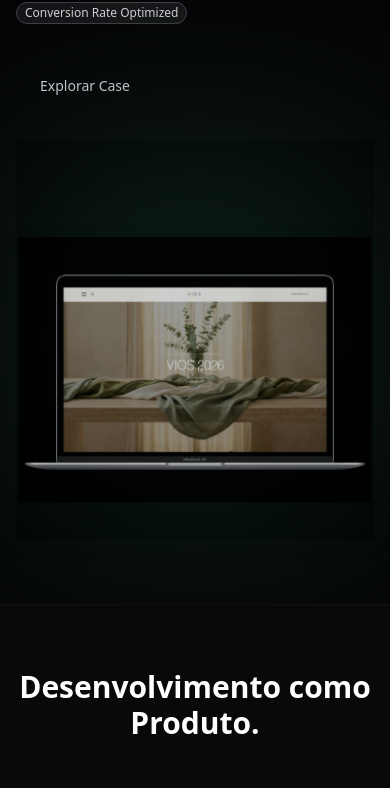
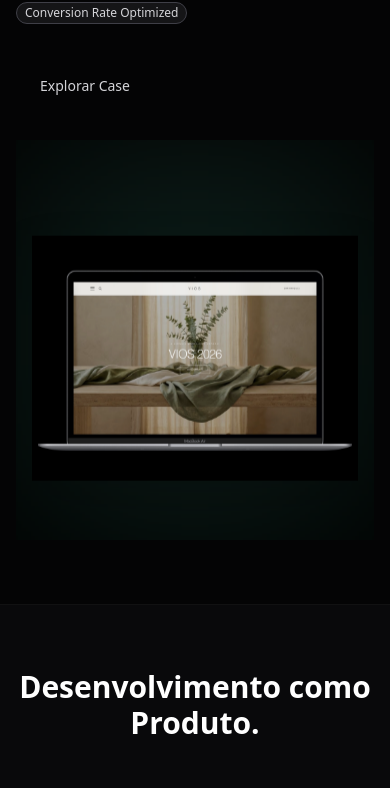
Before and after one commit to gaholiveira/godev-studio, a Next.js app: page / in a window 390 px wide. Shown: the part 1576-2364 px from the top of the page. Built offline with nearby package versions, Linux system fonts and the light colour scheme.

Commit message:
CTA ajustado

```diff
--- a/src/app/globals.css
+++ b/src/app/globals.css
@@ -216,6 +216,28 @@
     transform: scale(0.95);
     transition: transform 0.1s ease-out;
   }
+
+  /* Otimizações para WebViews (Instagram, Facebook, etc.) */
+  .backface-hidden {
+    backface-visibility: hidden;
+    -webkit-backface-visibility: hidden;
+    transform: translate3d(0, 0, 0);
+    -webkit-transform: translate3d(0, 0, 0);
+  }
+
+  .transform-gpu {
+    transform: translate3d(0, 0, 0);
+    -webkit-transform: translate3d(0, 0, 0);
+    will-change: transform;
+  }
+
+  /* Prevenir mudanças de tamanho durante scroll em WebViews */
+  @media (max-width: 768px) {
+    img {
+      image-rendering: -webkit-optimize-contrast;
+      image-rendering: crisp-edges;
+    }
+  }
 }
 
 /* Grid Pattern Background */
--- a/src/components/features/home/cta.tsx
+++ b/src/components/features/home/cta.tsx
@@ -20,21 +20,12 @@ export function CTA() {
         duration: 0.9,
         ease: [0.22, 1, 0.36, 1],
       }}
-      style={{ willChange: "transform, opacity" }}
       className={cn(
         "relative overflow-hidden",
-        "bg-zinc-950 border-t border-white/10",
-        "py-24 md:py-32",
+        "bg-zinc-950 border-y border-white/5",
+        "py-16 md:py-24",
       )}
     >
-      {/* Gradiente radial sutil no centro */}
-      <div
-        className={cn("absolute inset-0 pointer-events-none")}
-        style={{
-          background:
-            "radial-gradient(ellipse at center, rgba(39, 39, 42, 0.3) 0%, rgba(24, 24, 27, 1) 70%, rgba(24, 24, 27, 1) 100%)",
-        }}
-      />
 
       {/* Conteúdo */}
       <div
@@ -62,9 +53,9 @@ export function CTA() {
             <Badge
               variant="outline"
               className={cn(
-                "rounded-full border-[#d4af37]/30 bg-[#d4af37]/10",
+                "rounded-full border-zinc-700 bg-zinc-800/50",
                 "px-4 py-1.5 text-xs md:text-sm",
-                "text-[#d4af37] backdrop-blur-sm",
+                "text-zinc-300 backdrop-blur-sm",
                 "font-medium flex items-center gap-2",
               )}
             >
@@ -149,12 +140,12 @@ export function CTA() {
           {/* Social Proof Sutil */}
           <div className="relative z-10 mt-8 flex items-center justify-center gap-6 text-sm text-zinc-500">
             <div className="flex items-center gap-2">
-              <div className="h-1.5 w-1.5 rounded-full bg-emerald-500" />
+              <div className="h-1.5 w-1.5 rounded-full bg-zinc-400" />
               <span>Disponível agora</span>
             </div>
             <div className="h-4 w-px bg-zinc-800" />
             <div className="flex items-center gap-2">
-              <div className="h-1.5 w-1.5 rounded-full bg-blue-500" />
+              <div className="h-1.5 w-1.5 rounded-full bg-zinc-400" />
               <span>Sem compromisso</span>
             </div>
           </div>
--- a/src/components/features/home/vios-showcase.tsx
+++ b/src/components/features/home/vios-showcase.tsx
@@ -1,7 +1,7 @@
 "use client";
 
-import { motion, useScroll, useTransform } from "framer-motion";
-import { useRef } from "react";
+import { motion, useScroll, useTransform, useReducedMotion } from "framer-motion";
+import { useRef, useState, useEffect } from "react";
 import Image from "next/image";
 import { Badge } from "@/components/ui/badge";
 import { Button } from "@/components/ui/button";
@@ -11,16 +11,37 @@ import { cn } from "@/lib/utils";
 
 export function ViosShowcase() {
   const containerRef = useRef<HTMLDivElement>(null);
+  const prefersReducedMotion = useReducedMotion();
+  const [isMounted, setIsMounted] = useState(false);
 
-  // Parallax suave na imagem
+  // Garantir que o componente está montado no cliente antes de aplicar transforms
+  useEffect(() => {
+    setIsMounted(true);
+  }, []);
+
+  // Parallax suave na imagem - reduzido no mobile para melhor performance
   const { scrollYProgress } = useScroll({
     target: containerRef,
     offset: ["start end", "end start"],
   });
 
-  const y = useTransform(scrollYProgress, [0, 1], ["0%", "15%"]);
-  const scale = useTransform(scrollYProgress, [0, 1], [0.95, 1.0]);
-  const opacity = useTransform(scrollYProgress, [0, 0.5, 1], [0.7, 1, 0.7]);
+  // Reduzir animações no mobile e para usuários que preferem menos movimento
+  const y = useTransform(
+    scrollYProgress,
+    [0, 1],
+    prefersReducedMotion ? ["0%", "0%"] : ["0%", "10%"]
+  );
+  // Remover scale no mobile para evitar mudanças de tamanho
+  const scale = useTransform(
+    scrollYProgress,
+    [0, 1],
+    prefersReducedMotion ? [1, 1] : [1, 1]
+  );
+  const opacity = useTransform(
+    scrollYProgress,
+    [0, 0.5, 1],
+    prefersReducedMotion ? [1, 1, 1] : [1, 1, 1]
+  );
   return (
     <motion.section
       ref={containerRef}
@@ -31,7 +52,6 @@ export function ViosShowcase() {
         duration: 0.9,
         ease: [0.22, 1, 0.36, 1],
       }}
-      style={{ willChange: "transform, opacity" }}
       className={cn(
         "relative overflow-hidden",
         "border-y border-white/5 bg-zinc-900/20"
@@ -144,9 +164,14 @@ export function ViosShowcase() {
             className={cn(
               "relative",
               "flex items-center justify-center",
-              "min-h-[400px] lg:min-h-[600px]",
-              "bg-black"
+              "h-[400px] md:h-[500px] lg:h-[600px]",
+              "bg-black",
+              "overflow-hidden"
             )}
+            style={{
+              contain: "layout style paint",
+              minHeight: "400px",
+            }}
           >
             {/* Atmosphere Effect - Blur verde */}
             <div
@@ -161,15 +186,34 @@ export function ViosShowcase() {
 
             {/* Image Container - Parallax Effect */}
             <motion.div
-              style={{
+              initial={{
+                opacity: 1,
+                y: "0%",
+                scale: 1
+              }}
+              style={isMounted ? {
                 y,
                 scale,
                 opacity,
-                willChange: "transform, opacity"
+              } : {
+                opacity: 1,
+                y: "0%",
+                scale: 1,
               }}
               className={cn(
                 "relative z-10",
+                "w-full",
+                "flex items-center justify-center",
+                "px-4 md:px-0",
+                "backface-hidden",
+                "transform-gpu"
+              )}
+            >
+              <div
+                className={cn(
+                  "relative",
                   "w-full h-full",
+                  "max-w-[90vw] md:max-w-full",
                   "flex items-center justify-center"
                 )}
               >
@@ -180,13 +224,14 @@ export function ViosShowcase() {
                   height={800}
                   className={cn(
                     "object-contain",
-                  "w-full h-auto",
-                  "max-w-full max-h-[600px]",
+                    "w-auto h-full",
+                    "max-w-full",
                     "drop-shadow-2xl"
                   )}
                   priority
-                sizes="(max-width: 768px) 100vw, 50vw"
+                  sizes="(max-width: 768px) 90vw, 50vw"
                 />
+              </div>
             </motion.div>
           </div>
         </div>
```
Lines whose indentation alone changed are shown as unchanged.
